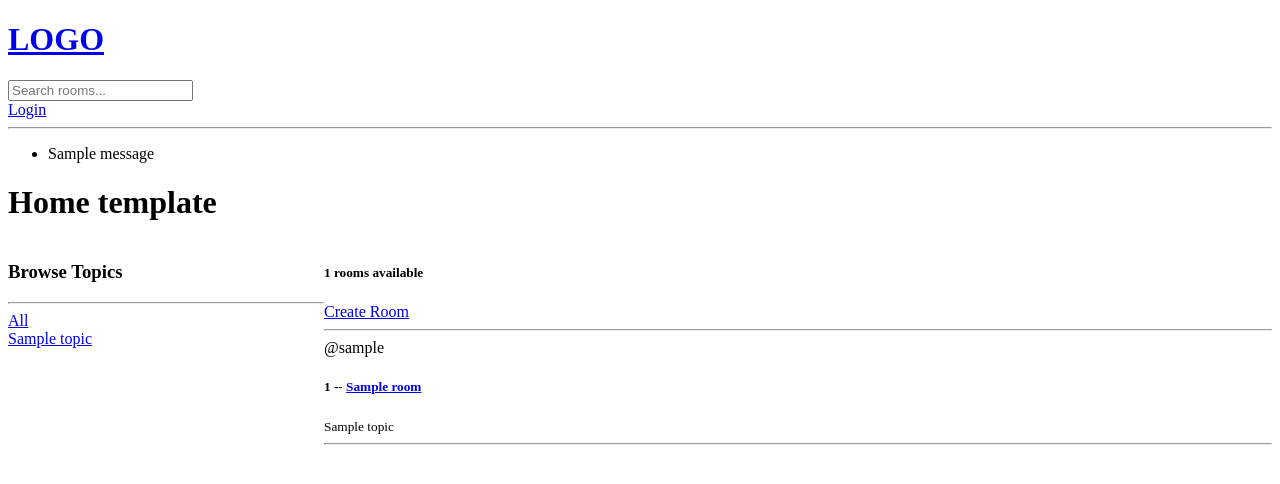
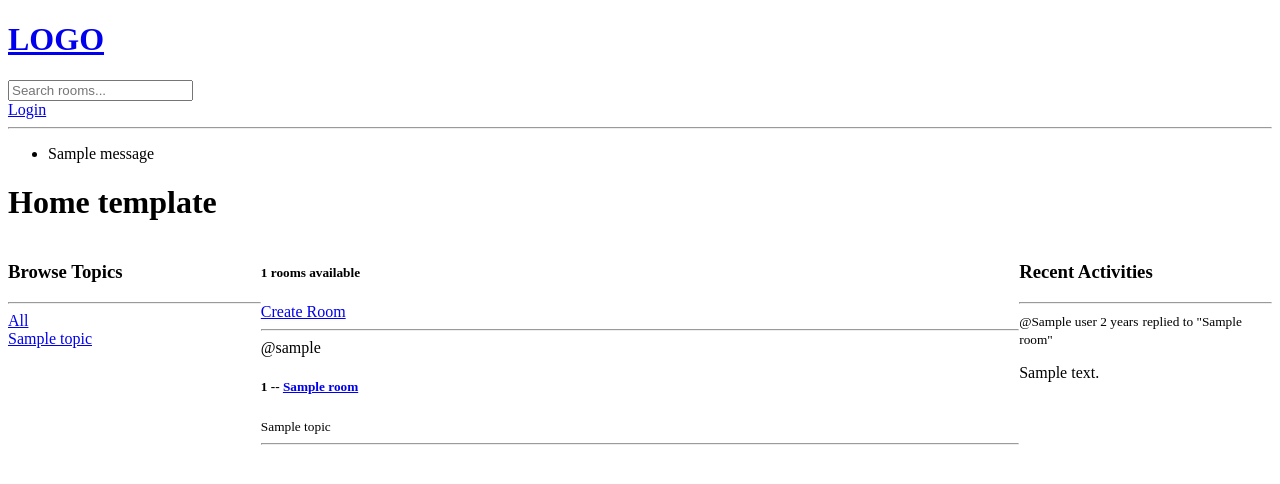
Before and after one commit to aelraf/studybud, a Django app: template base/templates/base/home.html in a window 1280 px wide. Shown: the top 484 px of the page. Run offline with Django 4.2, Linux system fonts and the light colour scheme; the template is opened without the code that fills it: most values are stand-ins (such as "Sample title", 1, 10 or a date in 2020); one stand-in notice (Sample message) is shown.

Commit message:
dodanie bieżącej aktywności i jej obsługa

```diff
--- a/base/models.py
+++ b/base/models.py
@@ -33,5 +33,8 @@
     updated = models.DateTimeField(auto_now=True)
     created = models.DateTimeField(auto_now_add=True)
 
+    class Meta:
+        ordering = ['-updated', '-created']
+
     def __str__(self):
         return self.body[0:50]
--- a/base/templates/base/home.html
+++ b/base/templates/base/home.html
@@ -9,7 +9,7 @@
 <style>
     .home-container{
         display: grid;
-        grid-template-columns: 1fr 3fr;
+        grid-template-columns: 1fr 3fr 1fr;
     }
 </style>
 
@@ -53,6 +53,22 @@
         </div>
     </div>
 
+    <div>
+        <h3>Recent Activities</h3>
+        <hr>
+        {% for message in room_messages %}
+            <div>
+                <small>@{{ message.user }}  {{ message.created|timesince }}</small>
+                <small>replied to "{{ message.room }}"</small>
+
+                <p>{{ message }}</p>
+                {% if request.user == message.user %}
+                    <a href="{% url 'delete_message' message.id %}">Delete</a>
+                {% endif %}
+            </div>
+        {% endfor %}
+    </div>
+
 
 </div>
 {% endblock %}
--- a/base/views.py
+++ b/base/views.py
@@ -31,7 +31,9 @@
     topics = Topic.objects.all()
     room_count = rooms.count()
 
-    context = {'rooms': rooms, 'topics': topics, 'room_count': room_count}
+    room_messages = Message.objects.all()
+
+    context = {'rooms': rooms, 'topics': topics, 'room_count': room_count, 'room_messages': room_messages}
     return render(request, 'base/home.html', context=context)
 
 
```
